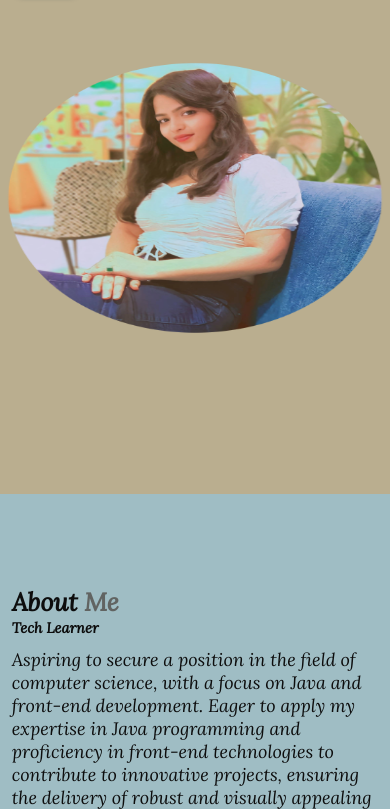
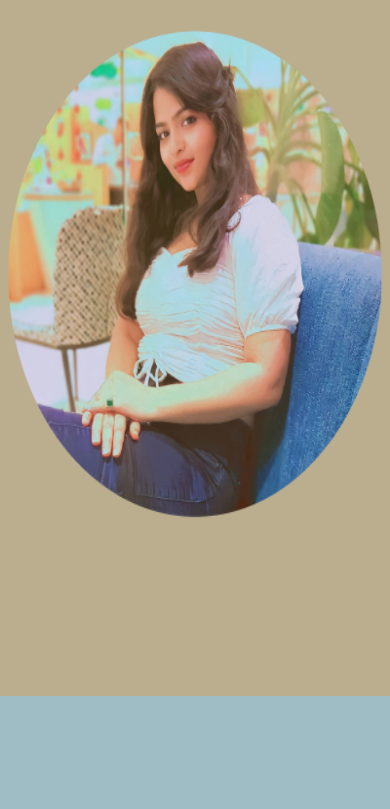
Before and after one commit to deveshi27/My_Portfolio, a plain HTML site: page index.html in a window 390 px wide. Shown: the part 350-1159 px from the top of the page. Drawn offline with nearby package versions, Linux system fonts and the light colour scheme; a web font is replaced by a local one.

Commit message:
Add files via upload

```diff
--- a/css/style.css
+++ b/css/style.css
@@ -85,7 +85,7 @@ section
 }
 /* .home-img img
 {
-    width:35vw;
+
 } */
 .home-content h3
 {
@@ -444,7 +444,7 @@ span
     }
     .home-img img{
         width: 60vw;
-        height: 50vh;
+        height: 102vh;
         margin-top:4rem;
     }
     .about
@@ -466,8 +466,8 @@ span
                width: 100%;
     }
     .home-img img{
-        width: 80vw;
-        height: 70vh;
+        width: 70vw;
+        height: 83vh;
         margin-top:3rem;
     }
     .about img{
@@ -525,7 +525,7 @@ span
     }
     .home-img img{
         width: 90vw;
-        height: 55vh;
+        height: 78vh;
         margin-top:2rem;
     }
     .about img{
@@ -556,7 +556,7 @@ span
     }
     .home-img img{
         width: 100vw;
-        height: 50vh;
+        height: 90vh;
         margin-top:1rem;
     }
     .about img{
@@ -587,7 +587,7 @@ span
     }
     .home-img img{
         width: 80vw;
-        height: 40vh;
+        height: 70vh;
     }
     .about img{
         width: 80vw ;
@@ -617,7 +617,7 @@ font-size: 25%;
 }
 .home-img img{
     width: 90vw;
-    height: 40vh;
+    height: 60vh;
 }
 .about img{
     width: 90vw ;
--- a/index.html
+++ b/index.html
@@ -35,7 +35,7 @@
             <h3>Hey,It's me</h3>
             <h1>Deveshi Nema</h1>
             <h3>And I'm a <span class="multiple-text"></span></h3>
-            <p>Seeking a position in the realm of computer science with a strong emphasis on Java and front-end development.
+            <p>Seeking a position in the realm of computer science with a strong emphasis on Python.
             </p>
             <div class="social-media">
                 <a href="mailto:deveshin143@gmail.com"><i class="fa-solid fa-envelope"></i></a>
@@ -57,7 +57,7 @@
             <h2 class="heading">About <span>Me</span></h2>
             <h3>Tech Learner</h3>
             <p>
-             Aspiring to secure a position in the field of computer science, with a focus on Java and front-end development. Eager to apply my expertise in Java programming and proficiency in front-end technologies to contribute to innovative projects, ensuring the delivery of robust and visually appealing software solutions.</p>
+             Aspiring to secure a position in the field of computer science, with a focus on Python. Eager to apply my expertise in Python programming to contribute to innovative projects, ensuring the delivery of robust and visually appealing software solutions.</p>
         </div>
     </section>
     <!-- work section design -->
```
